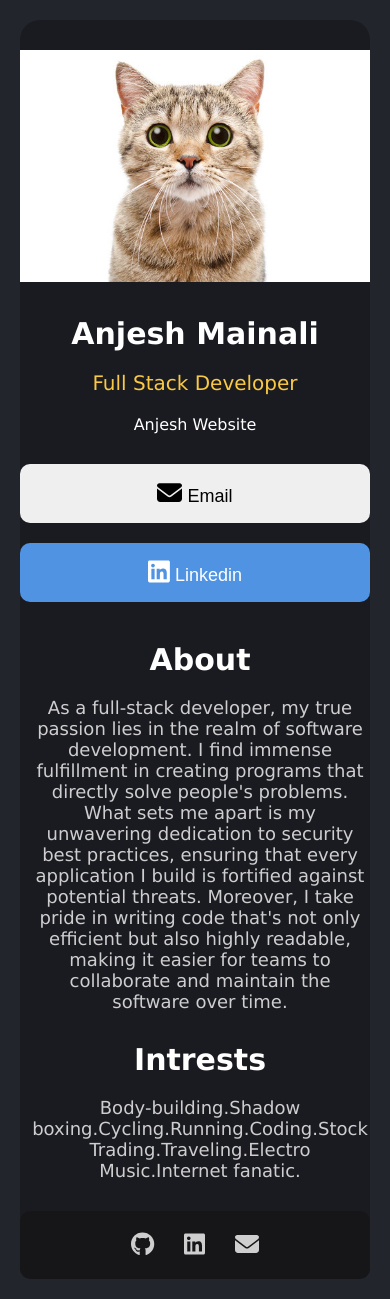
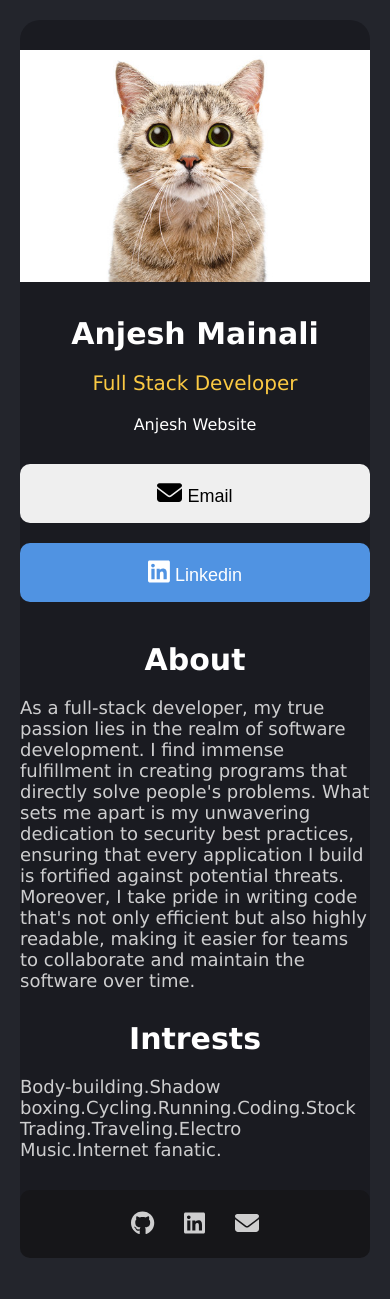
Before and after one commit to Lonewolfonrock/Bussiness-card_React, a React (Vite) app: page / in a window 390 px wide. After the commit the page ends 1278 px from the top, so only its background shows below. Built offline with nearby package versions, Linux system fonts and the light colour scheme.

Commit message:
Update App.css

```diff
--- a/src/App.css
+++ b/src/App.css
@@ -72,7 +72,7 @@ main h1{
 main{
   font-size: 22px;
   font-weight: 400;
-  margin-left: 10px;
+
 }
 main p{
   margin-left: 10px;
@@ -156,7 +156,7 @@ footer a{
 
   main p {
     margin: 0;
-    text-align: center;
+    text-align: left;
     color: #cececf;
     margin-bottom: 30px;
   }
```
